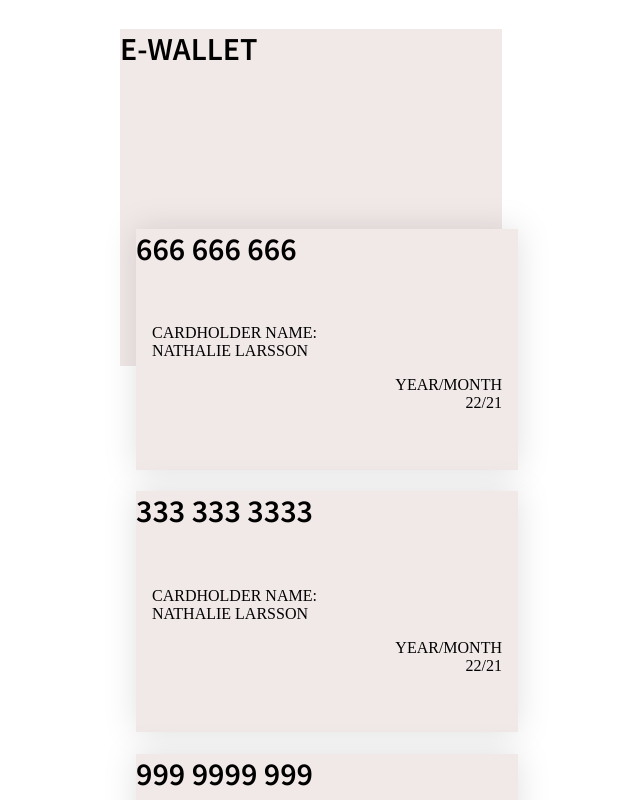
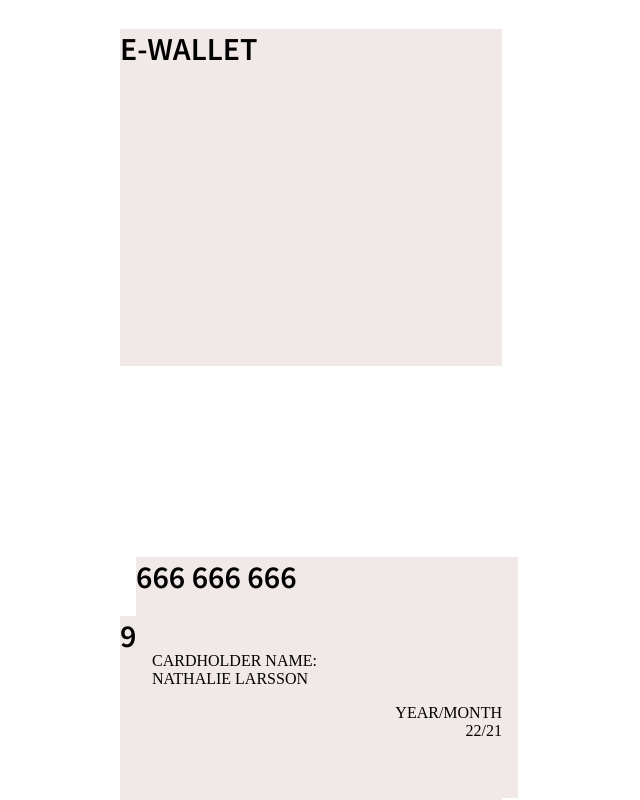
Before and after one commit to Nattzor/e-wallet-nathalie, a Vue app: page / in a window 1280 px wide. Shown: the top 800 px of the page, without its empty margins (329-969 px from the left). Built offline with nearby package versions, Linux system fonts and the light colour scheme; a web font is replaced by a local one.

Commit message:
getting vendor

```diff
--- a/src/AddCard.vue
+++ b/src/AddCard.vue
@@ -21,11 +21,7 @@
 
       <label for="vendor">VENDOR</label>
       <select id="vendor" name="vendor" v-model="cardInfo.vendor">
-        <option
-          v-for="vendor in vendor"
-          :key="vendor.name"
-          name="vendor"
-          :value="vendor"
+        <option v-for="vendor in vendor" :key="vendor.name" :name="vendor" :value="vendor"
         >
           {{ vendor.name }}
         </option>
@@ -60,25 +56,25 @@ export default {
         {
           name: 'Bitcoin Inc',
           backgroundColor: '#FFAE34',
-          fontColor: 'black',
+          color: 'black',
           logo: require('./assets/bitcoin.svg'),
         },
         {
           name: 'Ninja Bank',
           backgroundColor: '#222222',
-          fontColor: 'white',
+          color: 'white',
           logo: require('./assets/ninja.svg'),
         },
         {
           name: 'Block Chain Inc',
           backgroundColor: '#8B58F9',
-          fontColor: 'white',
+          color: 'white',
           logo: require('./assets/blockchain.svg'),
         },
         {
           name: 'Evil Corp',
           backgroundColor: '#F33355',
-          fontColor: 'white',
+          color: 'white',
           logo: require('./assets/evil.svg'),
         },
       ],
--- a/src/App.vue
+++ b/src/App.vue
@@ -18,7 +18,7 @@ data() { return {
   cards: [{id: 0, name: 'Nathalie Larsson', cardnum: 666+" "+666+" "+666, year: 22, month:21, ccv: 555, vendor: 'Block Chain Inc'},
     {id: 1, name: 'Nathalie Larsson', cardnum: 333+" "+333+" "+3333, year: 22, month:21, ccv: 555, vendor: 'Ninja Bank'},
     {id: 2, name: 'Nathalie Larsson', cardnum: 999+" "+9999+" "+999, year: 22, month:21, ccv: 555, vendor: 'Bitcoin Inc'}],
-currentView: 'wallet'
+currentView: 'wallet',
 }
 },
 methods: {
@@ -44,7 +44,6 @@ this.cards.push(newInfo)
   display: flex;
   justify-content: center;
   margin: auto;
-  height: 896px;
   width: 414px;
   text-transform: uppercase;
 }
--- a/src/CardCard.vue
+++ b/src/CardCard.vue
@@ -15,7 +15,7 @@ computed: {
     cardColors() {
       return {
         backgroundColor: this.card.vendor.backgroundColor,
-        color: this.card.vendor.fontColor,
+        color: this.card.vendor.color,
       };
 }
 }
@@ -27,7 +27,7 @@ img {
     text-align: left;
 }
 
-.wrapper {
+.wrapper:nth-child() {
     position: relative;
 width: 382px;
 height: 241px;
@@ -35,6 +35,21 @@ left: 16px;
 top: 138px;
 
 filter: drop-shadow(0px 0px 16px rgba(0, 0, 0, 0.12));
+}
+.wrapper:nth-child(2){
+    position: relative;
+width: 382px;
+height: 241px;
+left: 16px;
+top: 466px;
+}
+
+.wrapper:nth-child(3){
+    position: relative;
+width: 382px;
+height: 241px;
+left: 16px;
+top: 515px;
 }
 
 .name {
```
